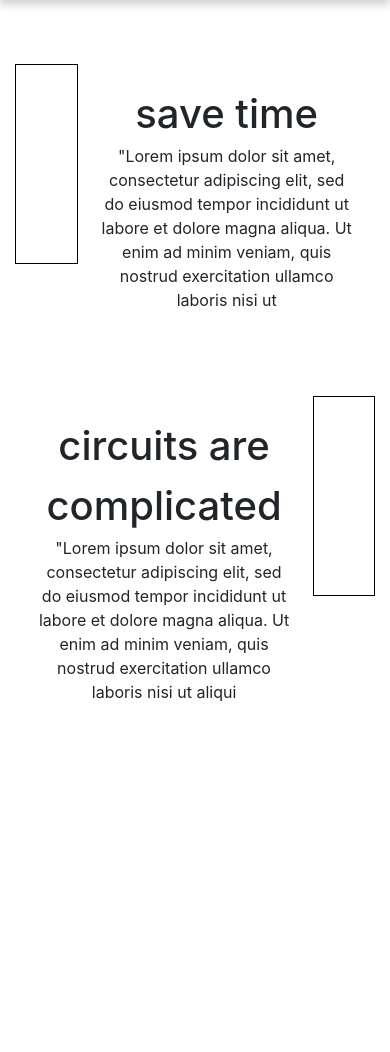
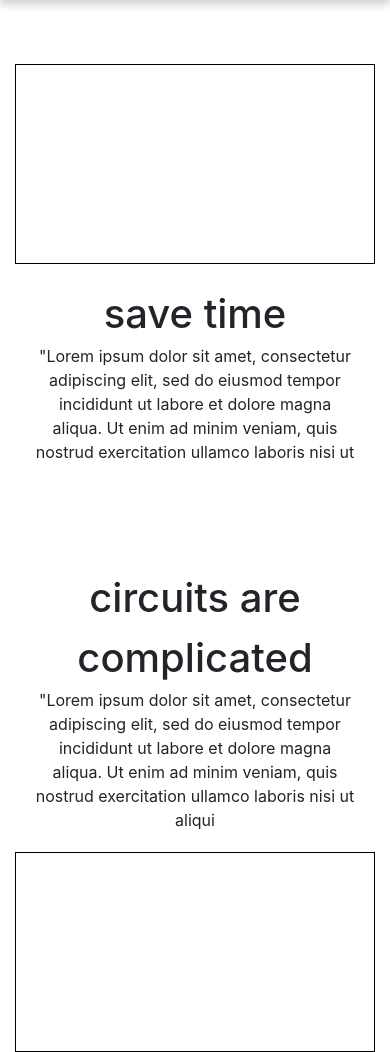
Before and after one commit to wdrescher/project-e, a Django app: page / in a window 390 px wide. Shown: the part 690-1742 px from the top of the page. Before the commit the page ends 1392 px from the top, so only its background shows below. Run offline with Django 3.2, Linux system fonts and the light colour scheme; some libraries are stand-ins or nearby versions.

Commit message:
add in wrap for mobile

```diff
--- a/project_e/static/css/project.css
+++ b/project_e/static/css/project.css
@@ -176,8 +176,8 @@ ul {
   display: flex;
   -webkit-box-orient: horizontal;
   -webkit-box-direction: normal;
-      -ms-flex-direction: row;
-          flex-direction: row;
+      -ms-flex-flow: row wrap;
+          flex-flow: row wrap;
   -ms-flex-line-pack: center;
       align-content: center;
   -webkit-box-pack: justify;
--- a/project_e/static/sass/project.scss
+++ b/project_e/static/sass/project.scss
@@ -158,13 +158,12 @@ ul {
 
 .message {
   display:flex;
-  flex-direction: row;
+  flex-flow: row wrap;
   align-content: center;
   justify-content: space-between;
   margin-top: 64px;
 
   &-body {
-
     &__title {
       margin: auto;
       font-family: -apple-system, BlinkMacSystemFont, 'Segoe UI', Roboto, Oxygen, Ubuntu, Cantarell, 'Open Sans', 'Helvetica Neue', sans-serif;
```
Also changed, not shown: project_e/static/css/project.min.css.
